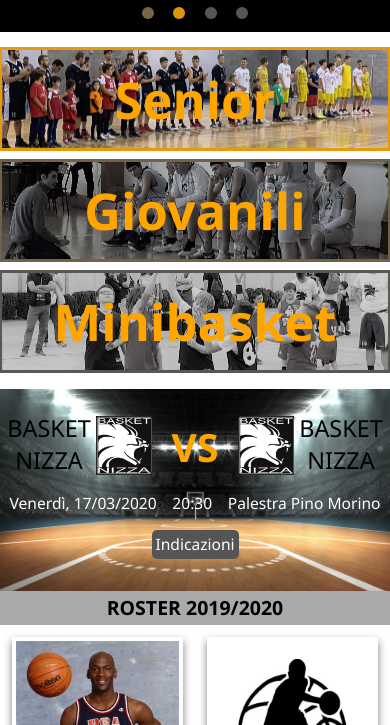
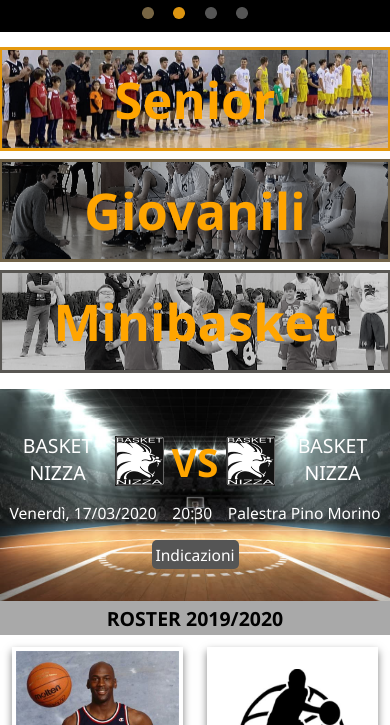
Before and after one commit to BlagojS/basket-nizza-sito, a plain HTML site: page index.html in a window 390 px wide. Shown: the part 375-1100 px from the top of the page. Drawn offline with Linux system fonts and the light colour scheme.

Commit message:
prova 2.0

```diff
--- a/css/style.css
+++ b/css/style.css
@@ -763,20 +763,23 @@
         }
 
         @media screen and (max-width:800px) {
+            .team {
+                padding: 1vw 1vw;
+            }
             .team-name {
-                font-size: 6vw;
-                color: black;
+                font-size: 5vw;
+                color: white;
                 text-align: center;
-                margin-top: 5vw;
+                margin-top: 10vw;
             }
             .team-logo {
-                height: 15vw;
-                width: 15vw;
-                margin-top: 5vw;
+                height: 13vw;
+                width: 13vw;
+                margin-top: 10vw;
             }
             #versus p {
                 font-size: 10vw;
-                margin-top: 5vw;
+                margin-top: 10vw;
             }
             #game-info {
                 margin-top: 2vw;
```
